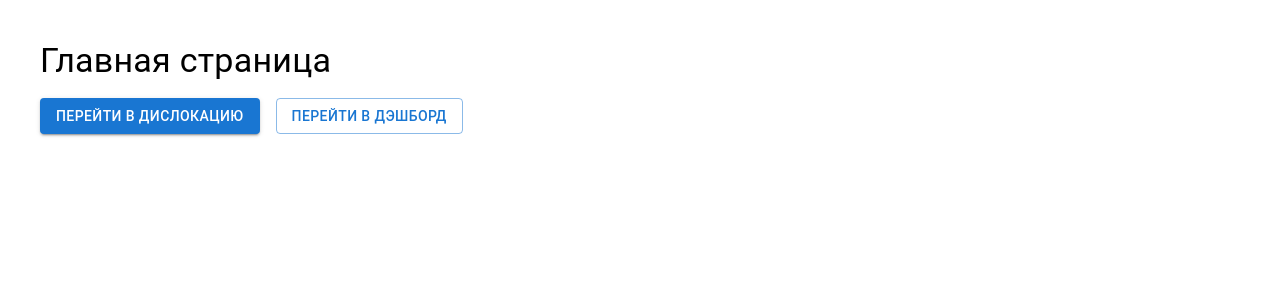
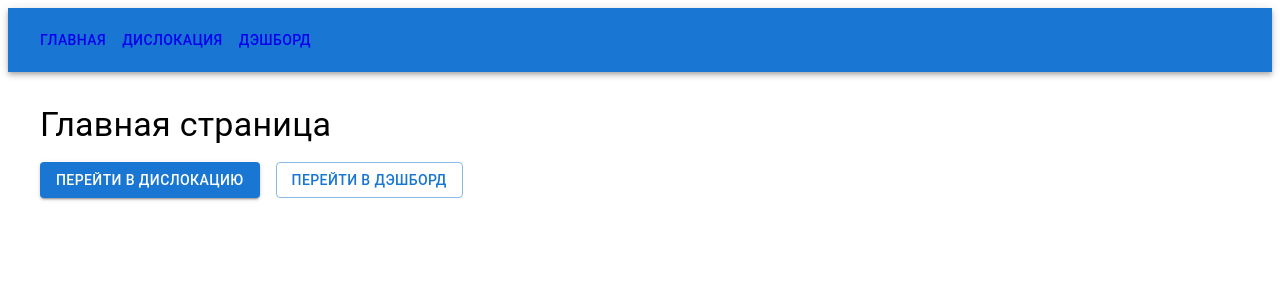
Before and after one commit to DKen717/bitrain-site, a Next.js app: page / in a window 1280 px wide. Shown: the top 300 px of the page. Built offline with nearby package versions, Linux system fonts and the light colour scheme.

Commit message:
Update index.jsx

```diff
--- a/pages/index.jsx
+++ b/pages/index.jsx
@@ -1,8 +1,11 @@
 import Link from 'next/link'
+import TopNav from '../components/TopNav'
 import { Box, Typography, Button } from '@mui/material'
 
 export default function Home() {
   return (
+    <>
+      <TopNav />
       <Box sx={{ padding: '2rem' }}>
         <Typography variant="h4">Главная страница</Typography>
         <Box sx={{ mt: 2 }}>
@@ -14,5 +17,6 @@ export default function Home() {
           </Link>
         </Box>
       </Box>
+    </>
   )
 }
```
Lines whose indentation alone changed are shown as unchanged.
